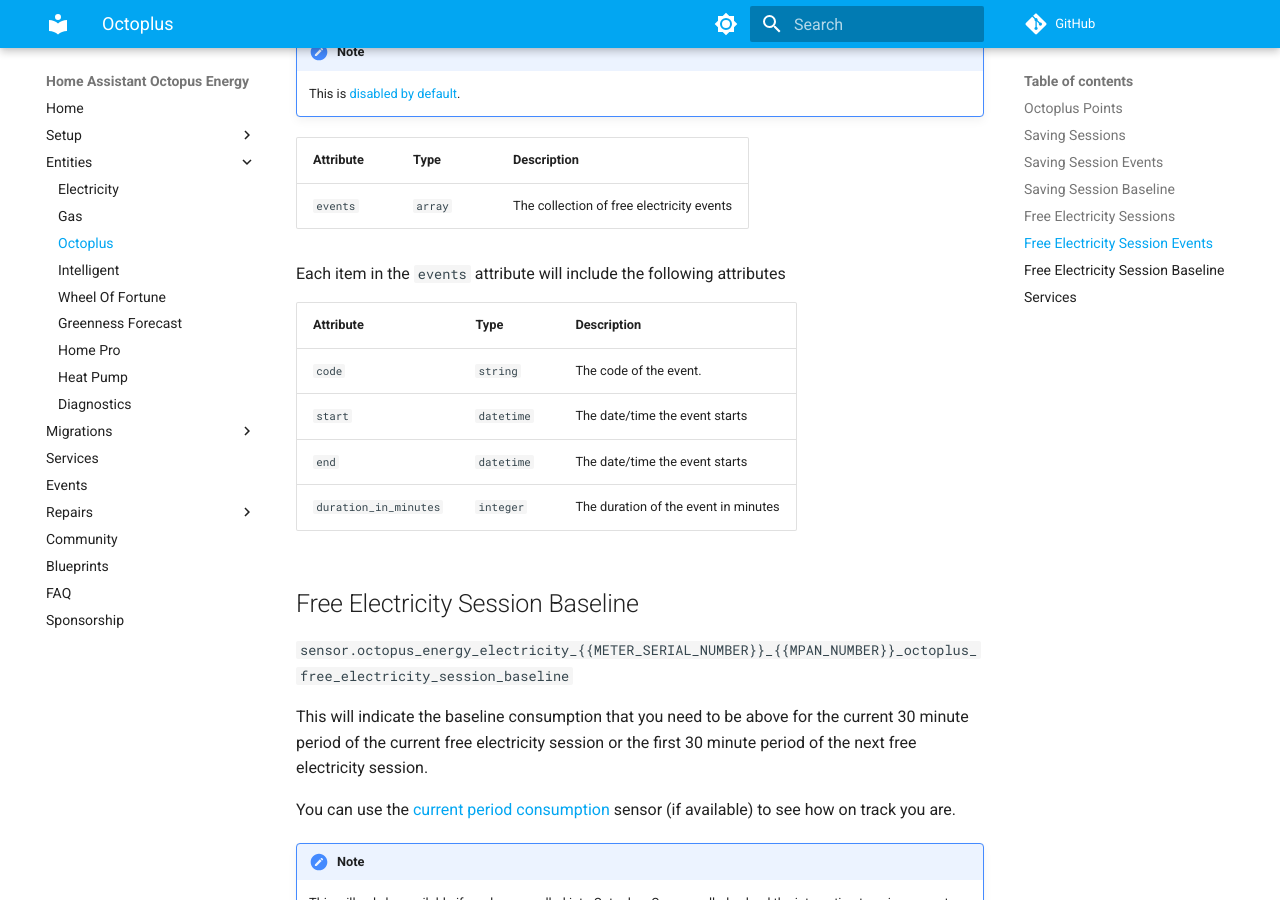
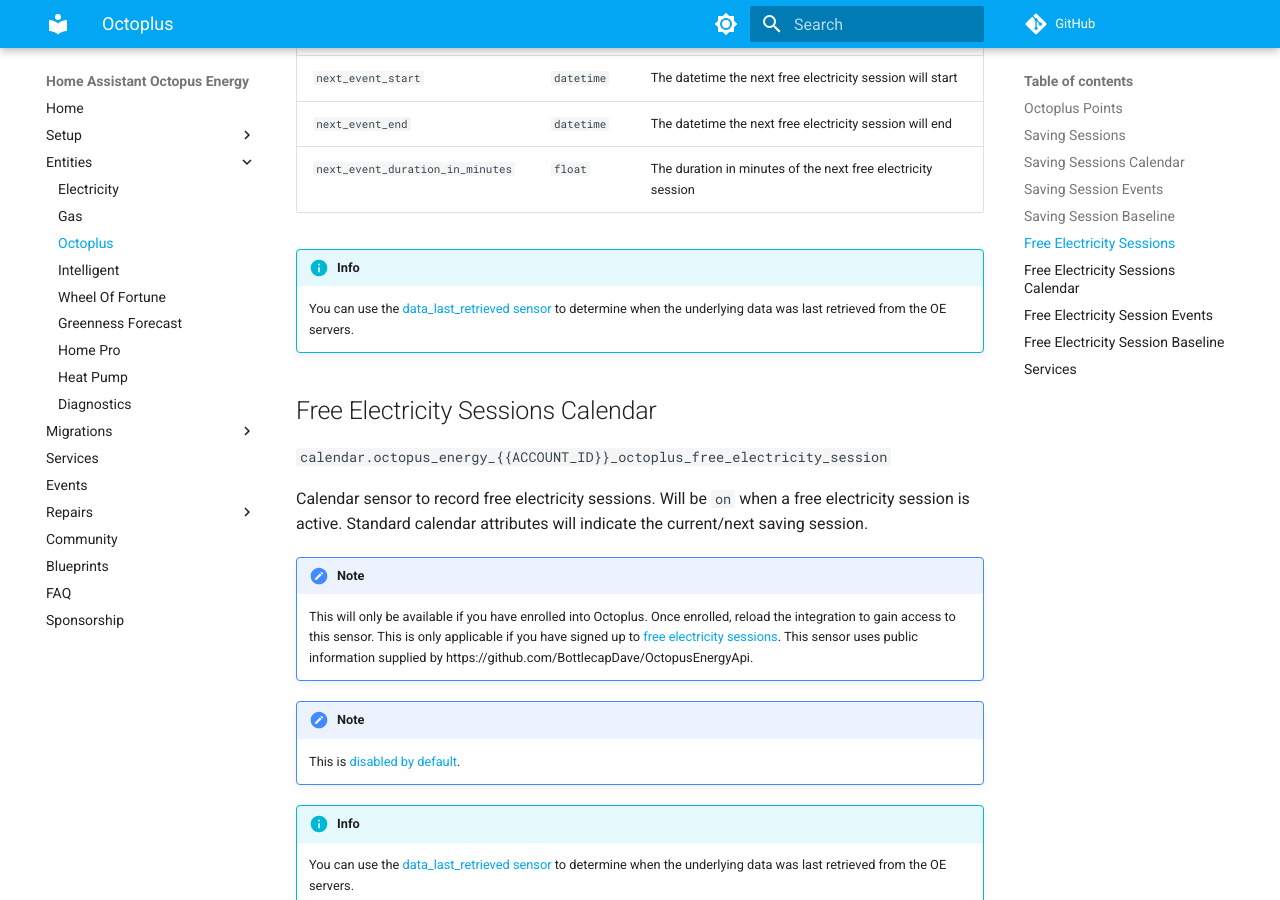
Before and after one commit to BottlecapDave/HomeAssistant-OctopusEnergy, an MkDocs documentation site: the page built from _docs/entities/octoplus.md, in a window 1280 px wide and 900 px high, scrolled down 5733 px. Built offline with MkDocs 1.6.1 and Material for MkDocs 9.7.7, drawn with Linux system fonts in a browser that asks for light colours; comment, search, counter and statistics services are not loaded; some of the changed text lies outside the part shown.

Commit message:
chore: Added repair notice around sensors and updated docs (45 minutes dev time)

```diff
--- a/_docs/entities/octoplus.md
+++ b/_docs/entities/octoplus.md
@@ -18,6 +18,10 @@
 
 ## Saving Sessions
 
+!!! warning
+
+    This sensor has been deprecated in favour of [Saving Session Calendar](#saving-sessions-calendar) and will be removed around **May 2026**
+
 `binary_sensor.octopus_energy_{{ACCOUNT_ID}}_octoplus_saving_sessions`
 
 Binary sensor to indicate if a saving session that the account has joined is active.
@@ -34,6 +38,20 @@
 !!! info
 
     You can use the [data_last_retrieved sensor](./diagnostics.md#saving-sessions-data-last-retrieved) to determine when the underlying data was last retrieved from the OE servers.
+
+## Saving Sessions Calendar
+
+`calendar.octopus_energy_{{ACCOUNT_ID}}_octoplus_saving_sessions`
+
+Calendar sensor to record saving sessions. Will be `on` when a saving session that the account has joined is active. Standard calendar attributes will indicate the current/next saving session.
+
+!!! info
+
+    You can use the [data_last_retrieved sensor](./diagnostics.md#saving-sessions-data-last-retrieved) to determine when the underlying data was last retrieved from the OE servers.
+
+!!! note
+
+    The events are supplied by OE API and does not store past events indefinitely. Past events could be removed without notice.
 
 ## Saving Session Events
 
@@ -121,6 +139,10 @@
 
 ## Free Electricity Sessions
 
+!!! warning
+
+    This sensor has been deprecated in favour of [Free Electricity Sessions Calendar](#free-electricity-sessions-calendar) and will be removed around **May 2026**
+
 `binary_sensor.octopus_energy_{{ACCOUNT_ID}}_octoplus_free_electricity_session`
 
 Binary sensor to indicate if a free electricity session is active.
@@ -139,6 +161,22 @@
 | `next_event_start` | `datetime` | The datetime the next free electricity session will start |
 | `next_event_end` | `datetime` | The datetime the next free electricity session will end |
 | `next_event_duration_in_minutes` | `float` | The duration in minutes of the next free electricity session |
+
+!!! info
+
+    You can use the [data_last_retrieved sensor](./diagnostics.md#free-electricity-sessions-data-last-retrieved) to determine when the underlying data was last retrieved from the OE servers.
+
+## Free Electricity Sessions Calendar
+
+`calendar.octopus_energy_{{ACCOUNT_ID}}_octoplus_free_electricity_session`
+
+Calendar sensor to record free electricity sessions. Will be `on` when a free electricity session is active. Standard calendar attributes will indicate the current/next saving session.
+
+!!! note
+    This will only be available if you have enrolled into Octoplus. Once enrolled, reload the integration to gain access to this sensor. This is only applicable if you have signed up to [free electricity sessions](https://octopus.energy/free-electricity/). This sensor uses public information supplied by https://github.com/BottlecapDave/OctopusEnergyApi.
+
+!!! note
+    This is [disabled by default](../faq.md#there-are-entities-that-are-disabled-why-are-they-disabled-and-how-do-i-enable-them).
 
 !!! info
 
```
Also changed, not shown: _docs/architecture_decision_records/0003_move_to_calendar_entities_for_octoplus_events.md (added, +33 -0 lines), 3 other files.
